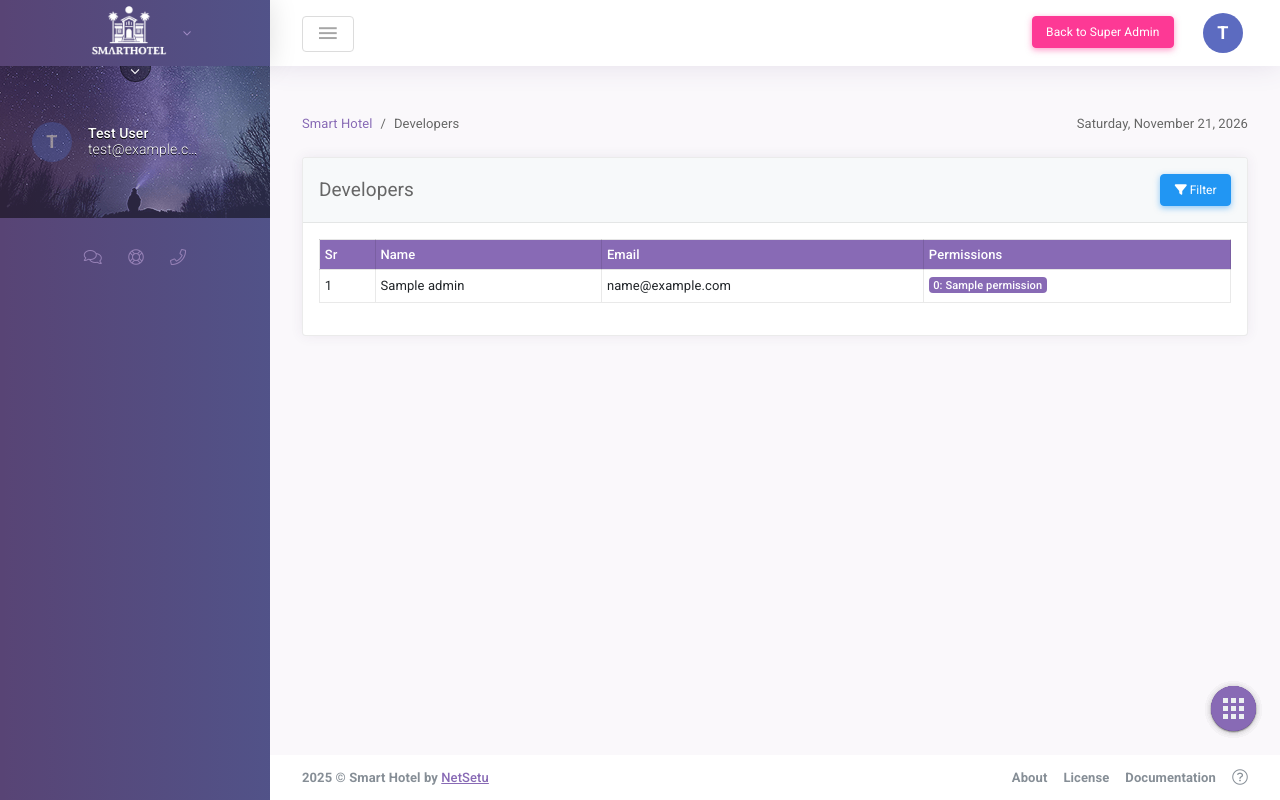
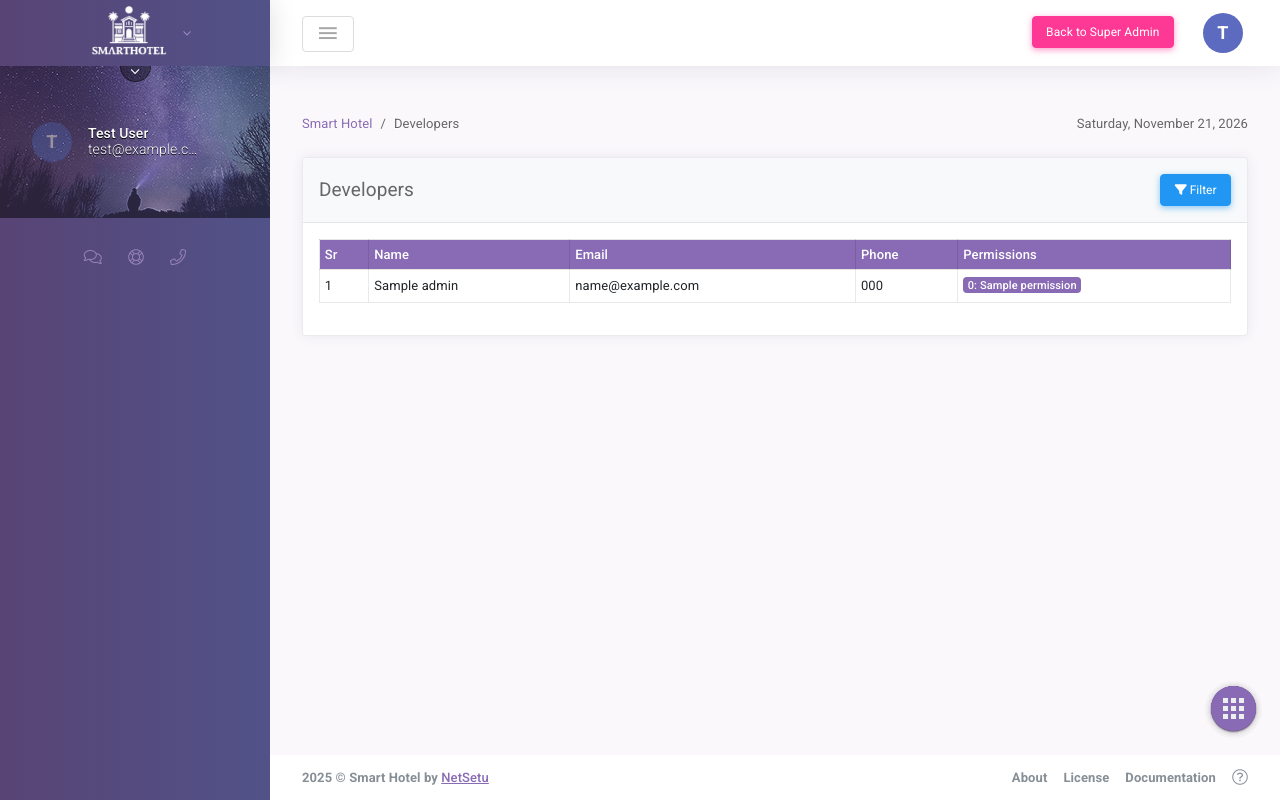
Before and after one commit to akki4880/SmartHotelNesetu, a Laravel app: template resources/views/pages/developers/index.blade.php in a window 1280 px wide. Run offline with Laravel 12, Linux system fonts and the light colour scheme; a user stored in the database is signed in; data comes from the database, SQL or seed files in the repository; tables that the repository leaves empty hold one stand-in row (values such as "Sample post"); the template is opened without the code that fills it: most values are stand-ins (such as "Sample title", 1, 10 or a date in 2020); data that the repository does not hold is empty; parts of the project's set-up code (start-up, migrations or seed data) failed here and were passed over; some libraries are stand-ins or nearby versions.

Commit message:
added input for developer edit and create model

```diff
--- a/resources/views/pages/developers/index.blade.php
+++ b/resources/views/pages/developers/index.blade.php
@@ -91,6 +91,7 @@ $hasFilter = collect($filters)->filter(fn($value) => !empty($value))->isNotEmpty
                                 <th>Sr</th>
                                 <th>Name</th>
                                 <th>Email</th>
+                                <th>Phone</th>
                                 <th>Permissions</th>
                             </tr>
                         </thead>
@@ -118,6 +119,7 @@ $hasFilter = collect($filters)->filter(fn($value) => !empty($value))->isNotEmpty
                                             class="btn btn-outline-success btn-icon btn-sm editBtn btn-loader mx-1"
                                             data-id="{{ $admin->id }}" data-name="{{ $admin->name }}"
                                             data-email="{{ $admin->email }}"
+                                            data-phone="{{ $admin->phone }}"
                                             data-permissions='@json($admin->permissions ?? [])'
                                             data-status="{{ $admin->status }}" title="Edit">
                                             <i class="fa-solid fa-pen-to-square"></i>
@@ -151,6 +153,9 @@ $hasFilter = collect($filters)->filter(fn($value) => !empty($value))->isNotEmpty
 
                                 {{-- Email --}}
                                 <td>{{ $admin->email }}</td>
+
+                                {{-- Phone --}}
+                                <td>{{ $admin->phone ?: '-' }}</td>
 
                                 {{-- Permissions --}}
                                 <td>
@@ -212,15 +217,22 @@ $hasFilter = collect($filters)->filter(fn($value) => !empty($value))->isNotEmpty
                     <div class="row">
 
                         {{-- Name --}}
-                        <div class="form-group col-md-6">
+                        <div class="form-group col-md-4">
                             <label>Name <span class="text-danger">*</span></label>
 
                             <input type="text" name="name" class="form-control" placeholder="Enter Name"
                                 data-rules="required|min:3|max:100">
                         </div>
 
+                        {{-- Phone --}}
+                        <div class="form-group col-md-4">
+                            <label>Phone Number </label>
+                            <input type="text" name="phone" class="form-control" placeholder="Enter phone" required>
+                            <small class="text-danger error-text" data-error="phone"></small>
+                        </div>
+
                         {{-- Email --}}
-                        <div class="form-group col-md-6">
+                        <div class="form-group col-md-4">
                             <label>Email <span class="text-danger">*</span> </label>
 
                             <input type="email" name="email" class="form-control" placeholder="Enter Email"
@@ -359,6 +371,13 @@ $hasFilter = collect($filters)->filter(fn($value) => !empty($value))->isNotEmpty
                             <label>Name</label>
                             <input type="text" name="name" id="editName" class="form-control" required minlength="3"
                                 maxlength="100">
+                        </div>
+
+                        {{-- Phone --}}
+                        <div class="form-group col-md-4">
+                            <label>Phone Number </label>
+                            <input type="text" name="phone" id="editPhone" class="form-control" placeholder="Enter phone" required>
+                            <small class="text-danger error-text" data-error="phone"></small>
                         </div>
 
                         <div class="form-group col-md-4">
@@ -576,6 +595,7 @@ $hasFilter = collect($filters)->filter(fn($value) => !empty($value))->isNotEmpty
         $('#editAdminId').val(adminId);
         $('#editName').val($(this).data('name'));
         $('#editEmail').val($(this).data('email'));
+        $('#editPhone').val($(this).data('phone'));
         $('#EditForm').attr('action', `/developers/${adminId}`);
         $('.edit-perm-checkbox').prop('checked', false);
 
```
